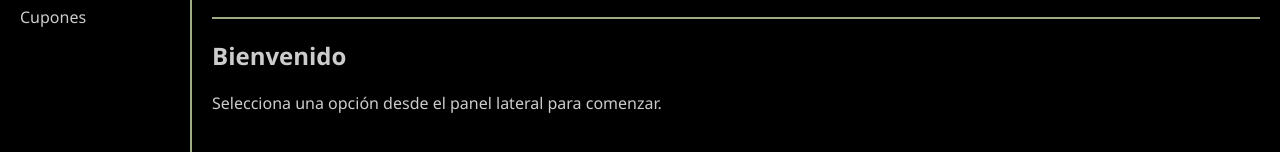
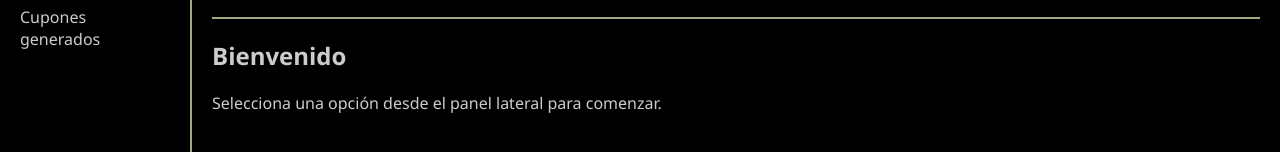
Before and after one commit to arieldiaz11777/faces, a website with bundled scripts: page dashboard/index.html in a window 1280 px wide. Shown: the part 134-286 px from the top of the page. Built offline with nearby package versions, Linux system fonts and the light colour scheme; no server answers.

Commit message:
Update index.html

```diff
--- a/dashboard/index.html
+++ b/dashboard/index.html
@@ -13,7 +13,7 @@
             <h2>Generador</h2>
             <ul>
                 <li><a href="#" id="dashboard-btn">Generar cupon </a></li>
-                <li><a href="#" id="courses-btn">Cupones</a></li>
+                <li><a href="#" id="courses-btn">Cupones generados</a></li>
 
             </ul>
         </aside>
```
